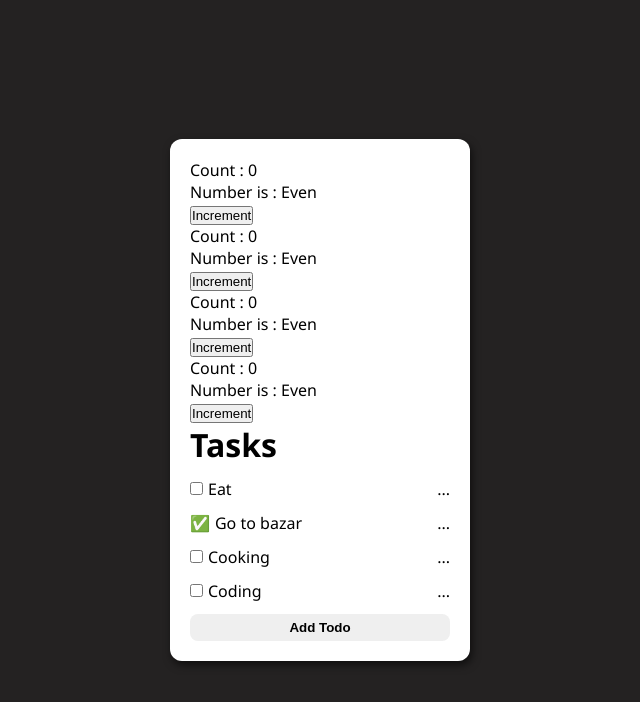
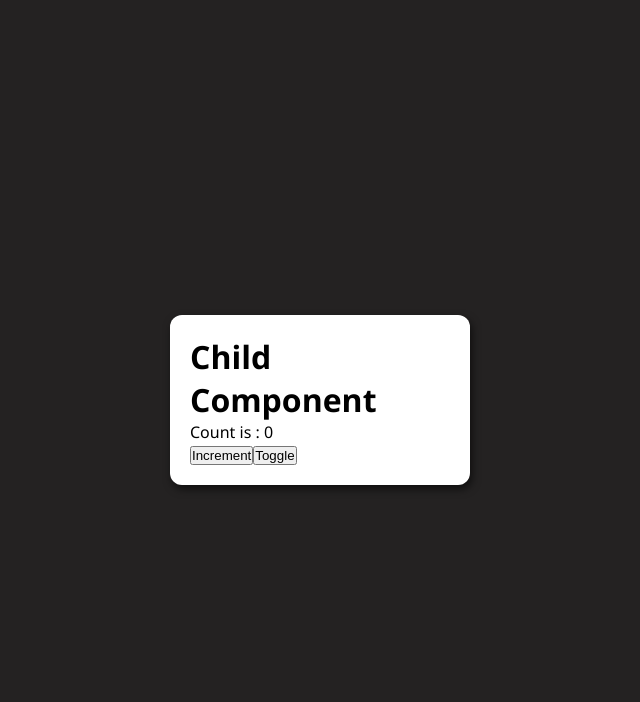
Before and after one commit to Uzmakh/PiyushReact, a React (Vite) app in the folder todoapp/: page / in a window 1280 px wide. Shown: the top 702 px of the page, without its empty margins (320-960 px from the left). Built offline with nearby package versions, Linux system fonts and the light colour scheme.

Commit message:
understanding useEffect Hook

```diff
--- a/todoapp/src/App.css
+++ b/todoapp/src/App.css
@@ -1,3 +1,4 @@
+.wrapper,
 .todo-container {
   width: 300px;
   padding: 20px;
--- a/todoapp/src/App.jsx
+++ b/todoapp/src/App.jsx
@@ -1,22 +1,28 @@
+import { useEffect } from "react";
 import Counter from "./components/Counter";
 import Button from "./components/Button";
 import Header from "./components/Header";
 import TodoItem from "./components/TodoItem";
 import "./App.css";
+import UseEffectHook from "./components/useEffect/UseEffectHook";
 
 const App = () => {
+
+  useEffect(() => {
+    console.log("App is mounting...");
+  }, []); //it will mount, when the component mounts for the first time.
   return (
-    <div className="todo-container">
-      <Counter/>
-      <Counter/>
-      <Counter/>
-      <Counter/>
+    <div className="wrapper">
+      {/* <Counter /> */}
+      <UseEffectHook />
+      {/* <div className="todo-container">
         <Header title="Tasks" />
         <TodoItem text="Eat" />
         <TodoItem text="Go to bazar" completed={true} />
         <TodoItem text="Cooking" />
         <TodoItem text="Coding" />
         <Button />
+      </div> */}
     </div>
   );
 };
--- /dev/null
+++ b/todoapp/src/components/useEffect/UseEffectHook.jsx
@@ -0,0 +1,34 @@
+import { useEffect, useState } from "react";
+
+const UseEffectHook = () => {
+  const [count, setCount] = useState(0);
+  const [visible, setVisible] = useState(true);
+  useEffect(() => {
+    console.log("Parent component is mounting...");
+  }, []); //it will mount, when the component mounts for the first time
+  useEffect(() => {
+    console.log("Parent component is mounting with every count increment...");
+  }, [count]);
+
+  return (
+    <>
+      {visible ? <ChildComponent /> : <>"Child component unmounts"</>}
+      <p>Count is : {count}</p>
+      <button onClick={() => setCount(count + 1)}>Increment</button>
+      <button onClick={() => setVisible(!visible)}>Toggle</button>
+    </>
+  );
+};
+
+export default UseEffectHook;
+
+const ChildComponent = () => {
+  useEffect(() => {
+    console.log("Child component is mounting");
+
+    return function () {
+      console.log("Unmounting......");
+    };
+  }, []); //this code will run on mounting each time
+  return <h1>Child Component</h1>;
+};
```
Lines whose indentation alone changed are shown as unchanged.
